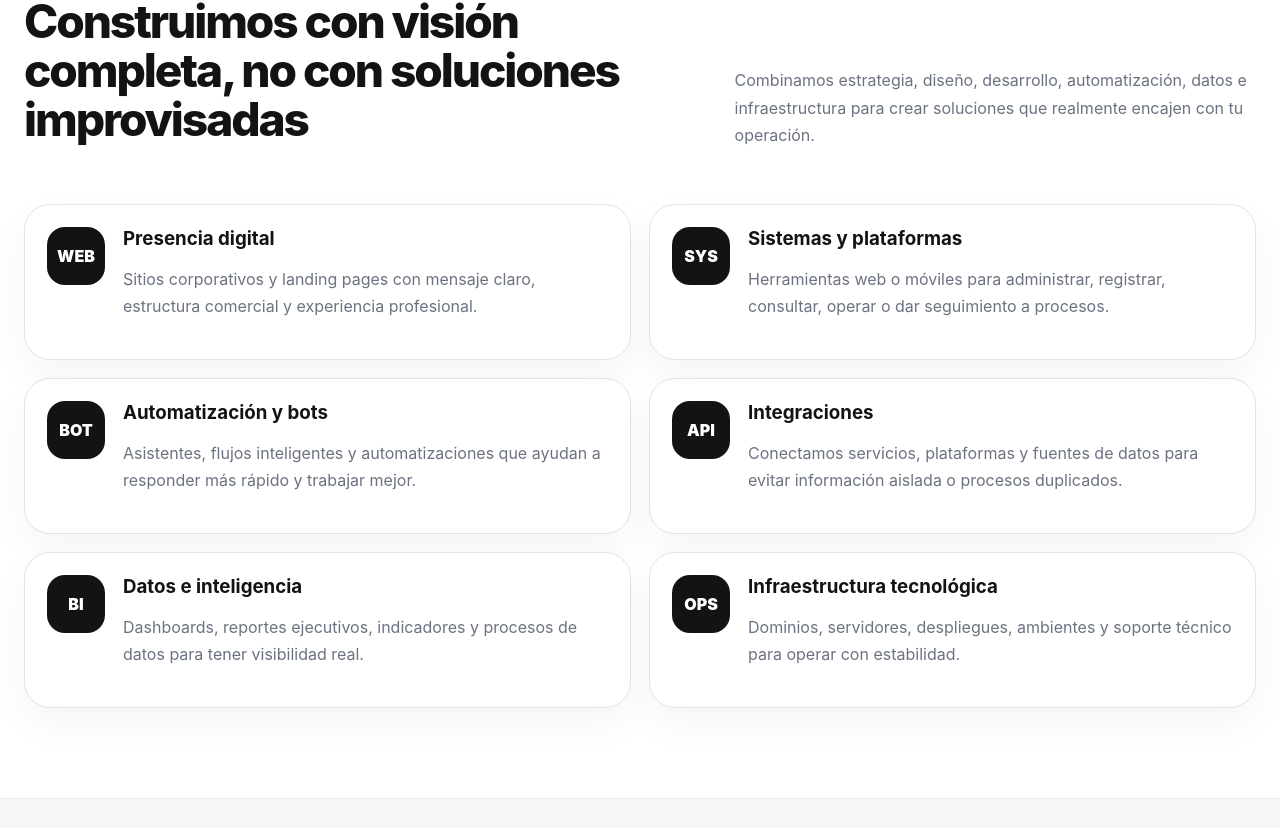
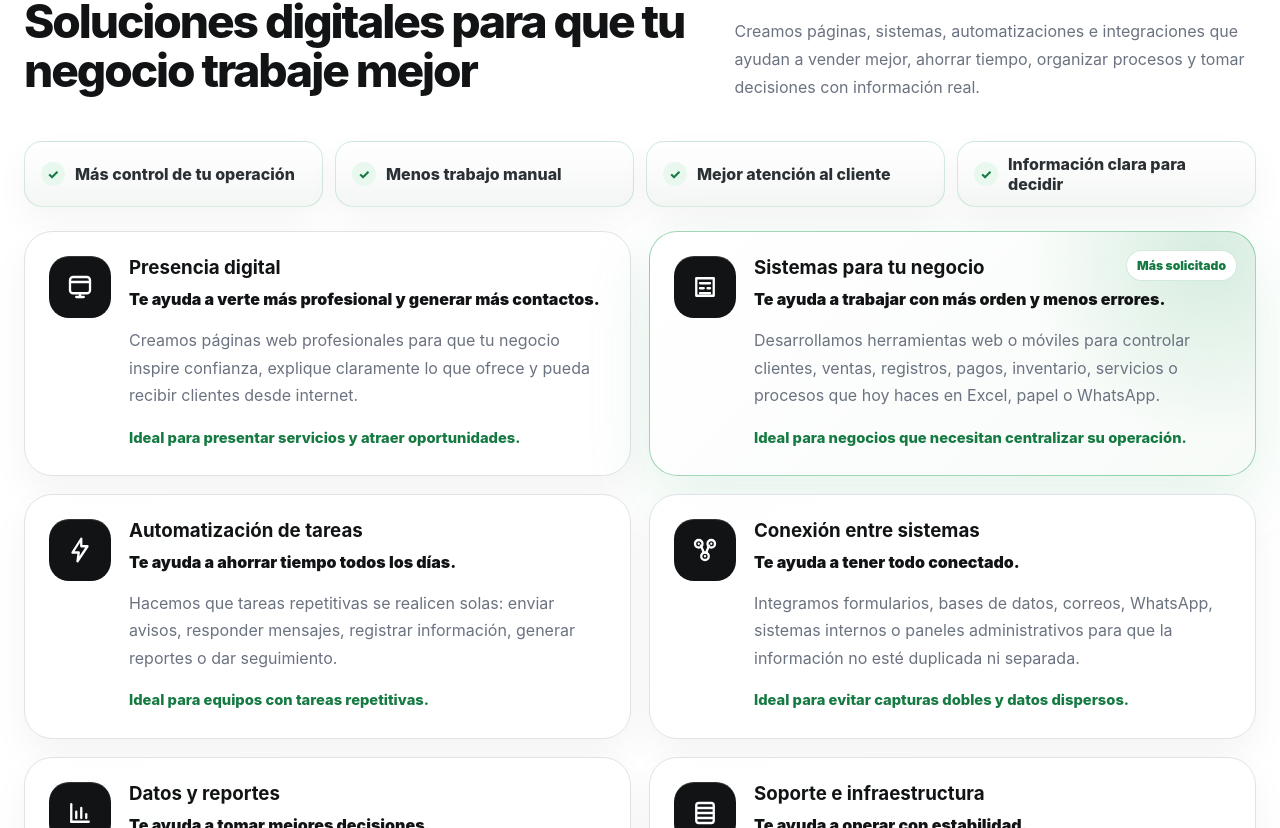
Before and after one commit to HMODevelopers/HMODevelopers-web, an Angular app: page / in a window 1280 px wide. Shown: the part 2192-3020 px from the top of the page. Built offline with nearby package versions, Linux system fonts and the light colour scheme.

Commit message:
feat: improve technology capabilities section UX

```diff
--- a/src/app/core/config/landing-content.config.ts
+++ b/src/app/core/config/landing-content.config.ts
@@ -6,6 +6,10 @@ export interface ContentCard {
   title: string;
   description: string;
   icon?: string;
+  benefit?: string;
+  result?: string;
+  badge?: string;
+  featured?: boolean;
 }
 export interface ProcessStep extends ContentCard {}
 export interface FaqItem {
@@ -70,44 +74,65 @@ export const LANDING_CONTENT = {
         'Cuando una herramienta genérica no encaja, diseñamos una solución específica para tu empresa, negocio o institución.',
     },
   ] satisfies ContentCard[],
+  // Las capacidades priorizan beneficios claros para que usuarios no técnicos entiendan rápido el valor.
   capabilities: [
     {
-      icon: 'WEB',
+      icon: 'web',
       title: 'Presencia digital',
+      benefit: 'Te ayuda a verte más profesional y generar más contactos.',
       description:
-        'Sitios corporativos y landing pages con mensaje claro, estructura comercial y experiencia profesional.',
+        'Creamos páginas web profesionales para que tu negocio inspire confianza, explique claramente lo que ofrece y pueda recibir clientes desde internet.',
+      result: 'Ideal para presentar servicios y atraer oportunidades.',
     },
     {
-      icon: 'SYS',
-      title: 'Sistemas y plataformas',
+      icon: 'systems',
+      title: 'Sistemas para tu negocio',
+      benefit: 'Te ayuda a trabajar con más orden y menos errores.',
       description:
-        'Herramientas web o móviles para administrar, registrar, consultar, operar o dar seguimiento a procesos.',
+        'Desarrollamos herramientas web o móviles para controlar clientes, ventas, registros, pagos, inventario, servicios o procesos que hoy haces en Excel, papel o WhatsApp.',
+      result: 'Ideal para negocios que necesitan centralizar su operación.',
+      badge: 'Más solicitado',
+      featured: true,
     },
     {
-      icon: 'BOT',
-      title: 'Automatización y bots',
+      icon: 'automation',
+      title: 'Automatización de tareas',
+      benefit: 'Te ayuda a ahorrar tiempo todos los días.',
       description:
-        'Asistentes, flujos inteligentes y automatizaciones que ayudan a responder más rápido y trabajar mejor.',
+        'Hacemos que tareas repetitivas se realicen solas: enviar avisos, responder mensajes, registrar información, generar reportes o dar seguimiento.',
+      result: 'Ideal para equipos con tareas repetitivas.',
     },
     {
-      icon: 'API',
-      title: 'Integraciones',
+      icon: 'integrations',
+      title: 'Conexión entre sistemas',
+      benefit: 'Te ayuda a tener todo conectado.',
       description:
-        'Conectamos servicios, plataformas y fuentes de datos para evitar información aislada o procesos duplicados.',
+        'Integramos formularios, bases de datos, correos, WhatsApp, sistemas internos o paneles administrativos para que la información no esté duplicada ni separada.',
+      result: 'Ideal para evitar capturas dobles y datos dispersos.',
     },
     {
-      icon: 'BI',
-      title: 'Datos e inteligencia',
+      icon: 'data',
+      title: 'Datos y reportes',
+      benefit: 'Te ayuda a tomar mejores decisiones.',
       description:
-        'Dashboards, reportes ejecutivos, indicadores y procesos de datos para tener visibilidad real.',
+        'Convertimos tu información en reportes, gráficas e indicadores para que puedas saber cómo va tu negocio sin revisar todo manualmente.',
+      result: 'Ideal para tener visibilidad clara del negocio.',
     },
     {
-      icon: 'OPS',
-      title: 'Infraestructura tecnológica',
+      icon: 'infrastructure',
+      title: 'Soporte e infraestructura',
+      benefit: 'Te ayuda a operar con estabilidad.',
       description:
-        'Dominios, servidores, despliegues, ambientes y soporte técnico para operar con estabilidad.',
+        'Te apoyamos con dominios, servidores, despliegues, correos, ambientes de prueba, publicación de sistemas y soporte técnico.',
+      result: 'Ideal para publicar, mantener y escalar soluciones.',
     },
   ] satisfies ContentCard[],
+  capabilityBenefits: [
+    'Más control de tu operación',
+    'Menos trabajo manual',
+    'Mejor atención al cliente',
+    'Información clara para decidir',
+  ],
   trustPoints: [
     {
       title: 'Tecnología adecuada',
--- a/src/app/features/landing/landing-page.component.html
+++ b/src/app/features/landing/landing-page.component.html
@@ -103,26 +103,105 @@
 
   <section class="section section--light section-divider">
     <div class="shell">
-      <div class="section-heading split-heading">
+      <div class="section-heading split-heading capability-heading">
         <div>
           <p class="eyebrow">Capacidades tecnológicas</p>
-          <h2>Construimos con visión completa, no con soluciones improvisadas</h2>
+          <h2>Soluciones digitales para que tu negocio trabaje mejor</h2>
         </div>
         <p>
-          Combinamos estrategia, diseño, desarrollo, automatización, datos e infraestructura para
-          crear soluciones que realmente encajen con tu operación.
+          Creamos páginas, sistemas, automatizaciones e integraciones que ayudan a vender mejor,
+          ahorrar tiempo, organizar procesos y tomar decisiones con información real.
         </p>
       </div>
+
+      <div class="capability-benefits" aria-label="Beneficios rápidos">
+        @for (benefit of content.capabilityBenefits; track benefit) {
+          <span>
+            <span aria-hidden="true">✓</span>
+            {{ benefit }}
+          </span>
+        }
+      </div>
+
       <div class="capability-grid">
         @for (item of content.capabilities; track item.title) {
-          <article>
-            <span>{{ item.icon }}</span>
+          <!-- La tarjeta destacada guía la lectura hacia la solución más solicitada por negocios. -->
+          <article [class.capability-card--featured]="item.featured">
+            @if (item.badge) {
+              <span class="capability-badge">{{ item.badge }}</span>
+            }
+            <span class="capability-icon" aria-hidden="true">
+              @switch (item.icon) {
+                @case ('web') {
+                  <svg viewBox="0 0 24 24" focusable="false">
+                    <path
+                      d="M4 6.5A2.5 2.5 0 0 1 6.5 4h11A2.5 2.5 0 0 1 20 6.5v8A2.5 2.5 0 0 1 17.5 17h-11A2.5 2.5 0 0 1 4 14.5z"
+                    />
+                    <path d="M4.5 8h15" />
+                    <path d="M9 20h6" />
+                    <path d="M12 17v3" />
+                  </svg>
+                }
+                @case ('systems') {
+                  <svg viewBox="0 0 24 24" focusable="false">
+                    <path d="M5 5h14v14H5z" />
+                    <path d="M8 9h8" />
+                    <path d="M8 13h3" />
+                    <path d="M14 13h2" />
+                    <path d="M8 17h8" />
+                  </svg>
+                }
+                @case ('automation') {
+                  <svg viewBox="0 0 24 24" focusable="false">
+                    <path d="m13 3-7 11h5l-1 7 8-12h-5z" />
+                  </svg>
+                }
+                @case ('integrations') {
+                  <svg viewBox="0 0 24 24" focusable="false">
+                    <path d="M7 7h.01" />
+                    <path d="M17 7h.01" />
+                    <path d="M12 17h.01" />
+                    <path d="M8.8 8.5 11 14" />
+                    <path d="m15.2 8.5-2.2 5.5" />
+                    <path d="M7 4a3 3 0 1 0 0 6 3 3 0 0 0 0-6Z" />
+                    <path d="M17 4a3 3 0 1 0 0 6 3 3 0 0 0 0-6Z" />
+                    <path d="M12 14a3 3 0 1 0 0 6 3 3 0 0 0 0-6Z" />
+                  </svg>
+                }
+                @case ('data') {
+                  <svg viewBox="0 0 24 24" focusable="false">
+                    <path d="M5 19V5" />
+                    <path d="M5 19h14" />
+                    <path d="M9 16v-5" />
+                    <path d="M13 16V8" />
+                    <path d="M17 16v-3" />
+                  </svg>
+                }
+                @default {
+                  <svg viewBox="0 0 24 24" focusable="false">
+                    <path d="M6 8h12" />
+                    <path d="M6 12h12" />
+                    <path d="M6 16h12" />
+                    <path
+                      d="M7 4h10a2 2 0 0 1 2 2v12a2 2 0 0 1-2 2H7a2 2 0 0 1-2-2V6a2 2 0 0 1 2-2Z"
+                    />
+                  </svg>
+                }
+              }
+            </span>
             <div>
               <h3>{{ item.title }}</h3>
+              <p class="capability-benefit-text">{{ item.benefit }}</p>
               <p>{{ item.description }}</p>
+              <p class="capability-result">{{ item.result }}</p>
             </div>
           </article>
         }
+      </div>
+
+      <div class="capability-cta">
+        <p>¿No sabes qué solución necesita tu negocio? Nosotros te ayudamos a definirla.</p>
+        <a class="btn btn-primary" href="#contacto">Hablemos de tu proyecto</a>
       </div>
     </div>
   </section>
--- a/src/app/features/landing/landing-page.component.scss
+++ b/src/app/features/landing/landing-page.component.scss
@@ -406,33 +406,140 @@ details {
 .section-tint {
   background: var(--brand-surface-soft);
 }
+.capability-heading {
+  margin-bottom: 24px;
+}
+.capability-benefits {
+  display: grid;
+  grid-template-columns: repeat(4, minmax(0, 1fr));
+  gap: 12px;
+  margin-bottom: 24px;
+}
+.capability-benefits > span {
+  display: inline-flex;
+  align-items: center;
+  gap: 10px;
+  min-height: 54px;
+  padding: 12px 16px;
+  border: 1px solid rgba(31, 157, 85, 0.18);
+  border-radius: 18px;
+  background: linear-gradient(180deg, #fff, rgba(242, 245, 243, 0.82));
+  color: var(--brand-graphite);
+  font-weight: 850;
+  box-shadow: 0 14px 34px rgba(17, 19, 21, 0.045);
+}
+.capability-benefits > span span {
+  display: grid;
+  place-items: center;
+  flex: 0 0 auto;
+  width: 24px;
+  height: 24px;
+  border-radius: 999px;
+  background: var(--brand-green-soft);
+  color: var(--brand-green-dark);
+  font-size: 0.82rem;
+}
 .capability-grid {
   display: grid;
   grid-template-columns: repeat(2, 1fr);
   gap: 18px;
 }
 .capability-grid article {
-  display: flex;
+  position: relative;
+  display: grid;
+  grid-template-columns: auto 1fr;
   gap: 18px;
-  padding: 22px;
+  padding: 24px;
   border: 1px solid var(--brand-border);
-  border-radius: 26px;
-  background: #fff;
-  box-shadow: 0 16px 38px rgba(17, 19, 21, 0.045);
+  border-radius: 28px;
+  background:
+    linear-gradient(180deg, rgba(255, 255, 255, 0.96), #fff),
+    radial-gradient(circle at 14% 12%, rgba(31, 157, 85, 0.12), transparent 32%);
+  box-shadow: 0 16px 38px rgba(17, 19, 21, 0.048);
+  transition:
+    transform 0.22s ease,
+    border-color 0.22s ease,
+    box-shadow 0.22s ease;
 }
-.capability-grid span {
+.capability-grid article:hover {
+  transform: translateY(-4px);
+  border-color: rgba(31, 157, 85, 0.34);
+  box-shadow: 0 26px 62px rgba(17, 19, 21, 0.09);
+}
+.capability-grid article:hover .capability-icon {
+  transform: translateY(-2px) scale(1.03);
+}
+.capability-card--featured {
+  border-color: rgba(31, 157, 85, 0.42) !important;
+  background:
+    radial-gradient(circle at 92% 10%, rgba(31, 157, 85, 0.16), transparent 30%),
+    linear-gradient(135deg, #fff, #f7fbf8) !important;
+  box-shadow: 0 24px 68px rgba(31, 157, 85, 0.12) !important;
+}
+.capability-icon {
   flex: 0 0 auto;
   display: grid;
   place-items: center;
-  width: 58px;
-  height: 58px;
-  border-radius: 18px;
+  width: 62px;
+  height: 62px;
+  border-radius: 20px;
   background: var(--brand-black);
   color: #fff;
+  box-shadow: inset 0 1px 0 rgba(255, 255, 255, 0.14);
+  transition: transform 0.22s ease;
+}
+.capability-icon svg {
+  width: 30px;
+  height: 30px;
+  fill: none;
+  stroke: currentColor;
+  stroke-linecap: round;
+  stroke-linejoin: round;
+  stroke-width: 1.85;
+}
+.capability-badge {
+  position: absolute;
+  top: 18px;
+  right: 18px;
+  border: 1px solid rgba(31, 157, 85, 0.2);
+  border-radius: 999px;
+  padding: 7px 10px;
+  background: #fff;
+  color: var(--brand-green-dark);
+  font-size: 0.76rem;
   font-weight: 900;
 }
 .capability-grid h3 {
   margin-top: 0;
+}
+.capability-benefit-text {
+  margin: 0 0 8px;
+  color: var(--brand-black) !important;
+  font-weight: 900;
+  line-height: 1.5 !important;
+}
+.capability-result {
+  margin: 14px 0 0;
+  color: var(--brand-green-dark) !important;
+  font-size: 0.92rem;
+  font-weight: 850;
+}
+.capability-cta {
+  display: flex;
+  align-items: center;
+  justify-content: space-between;
+  gap: 18px;
+  margin-top: 24px;
+  padding: 22px;
+  border: 1px solid rgba(223, 227, 230, 0.94);
+  border-radius: 26px;
+  background: var(--brand-surface-soft);
+}
+.capability-cta p {
+  margin: 0;
+  color: var(--brand-graphite);
+  font-weight: 850;
+  line-height: 1.55;
 }
 .trust-section {
   display: grid;
@@ -1175,10 +1282,15 @@ details p {
   .card-grid,
   .solution-list,
   .capability-grid,
+  .capability-benefits,
   .trust-grid,
   .footer-grid,
   .use-case-grid {
     grid-template-columns: 1fr 1fr;
+  }
+  .capability-cta {
+    align-items: flex-start;
+    flex-direction: column;
   }
   .timeline {
     grid-template-columns: 1fr;
@@ -1217,14 +1329,25 @@ details p {
   .card-grid,
   .solution-list,
   .capability-grid,
+  .capability-benefits,
   .trust-grid,
   .compare-grid,
   .use-case-grid,
   .footer-grid {
     grid-template-columns: 1fr;
   }
-  .hero-actions .btn {
+  .hero-actions .btn,
+  .capability-cta .btn {
     width: 100%;
+  }
+  .capability-grid article {
+    grid-template-columns: 1fr;
+    padding: 22px;
+  }
+  .capability-badge {
+    position: static;
+    justify-self: start;
+    order: -1;
   }
   .solution-visual {
     min-height: 560px;
```
